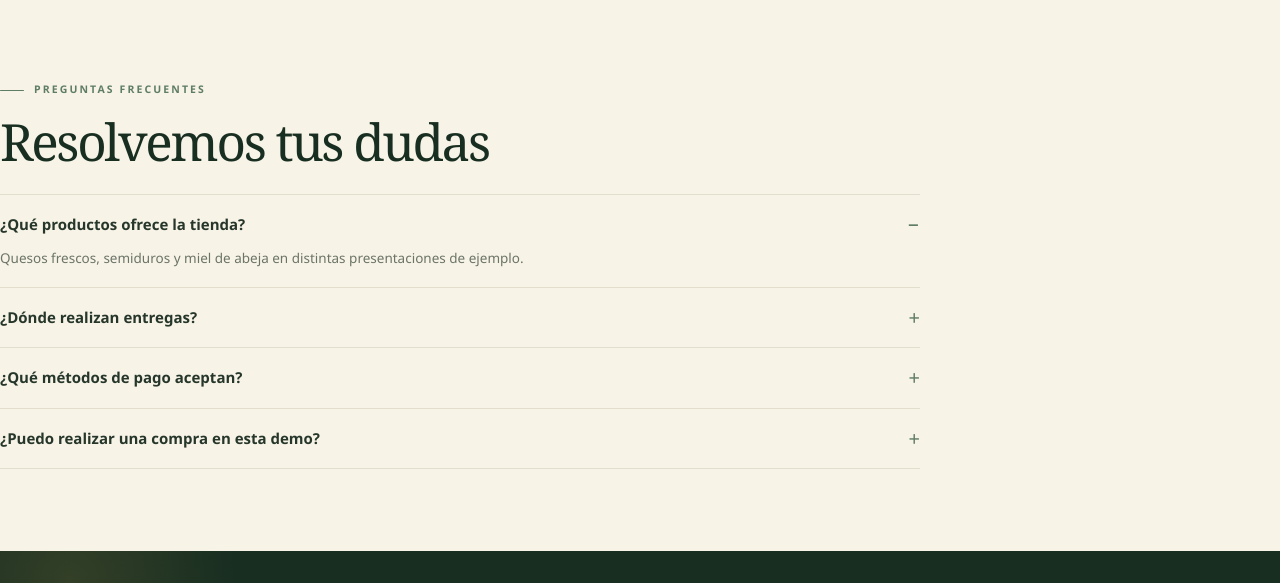
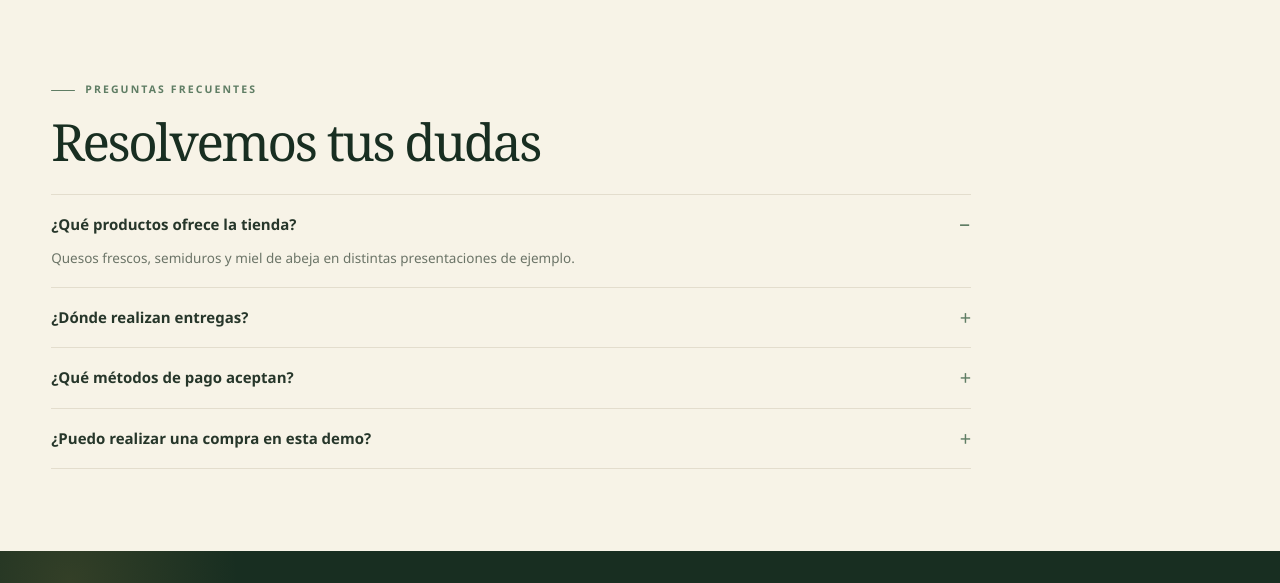
Before and after one commit to mendozamarcelo6013-cell/organicos, a plain HTML site: page contacto.html in a window 1280 px wide. Shown: the part 899-1482 px from the top of the page. Drawn offline with Linux system fonts and the light colour scheme.

Commit message:
Alinear preguntas frecuentes en la página de contacto
La regla .faq tenía margin-inline:0, que anulaba el centrado de .wrap
y dejaba la sección pegada al borde izquierdo. Ahora la sección usa el
mismo ancho que el resto y solo las preguntas se limitan a 920px.

Co-Authored-By: Claude Opus 5.5 <noreply@anthropic.com>

```diff
--- a/css/estilos.css
+++ b/css/estilos.css
@@ -605,9 +605,8 @@ body.cart-open .cart-drawer{transform:none}
 .contact-item b{font-size:13px}
 .contact-item span{color:var(--muted);font-size:13px}
 .contact-info .contact-item:first-of-type{border-top:0;padding-top:6px}
-.faq{max-width:920px;margin-inline:0}
 .faq h2{margin-bottom:24px}
-.faq details{padding:17px 0}
+.faq details{padding:17px 0;max-width:920px}
 .faq summary{font-size:15px}
 .form-success{
   margin-top:18px;background:#eaf0e2;border:1px solid #cfdcc3;border-radius:11px;
```
